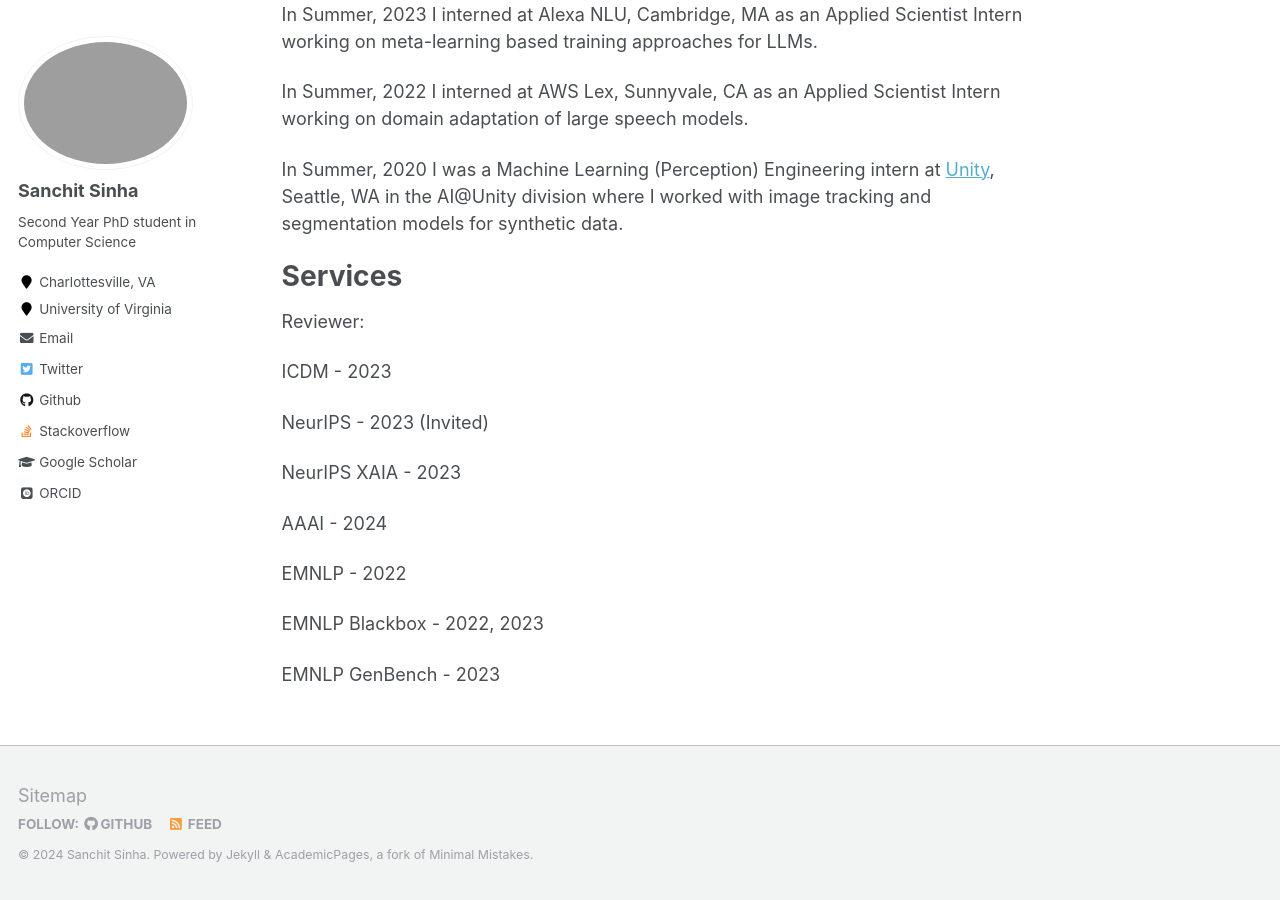
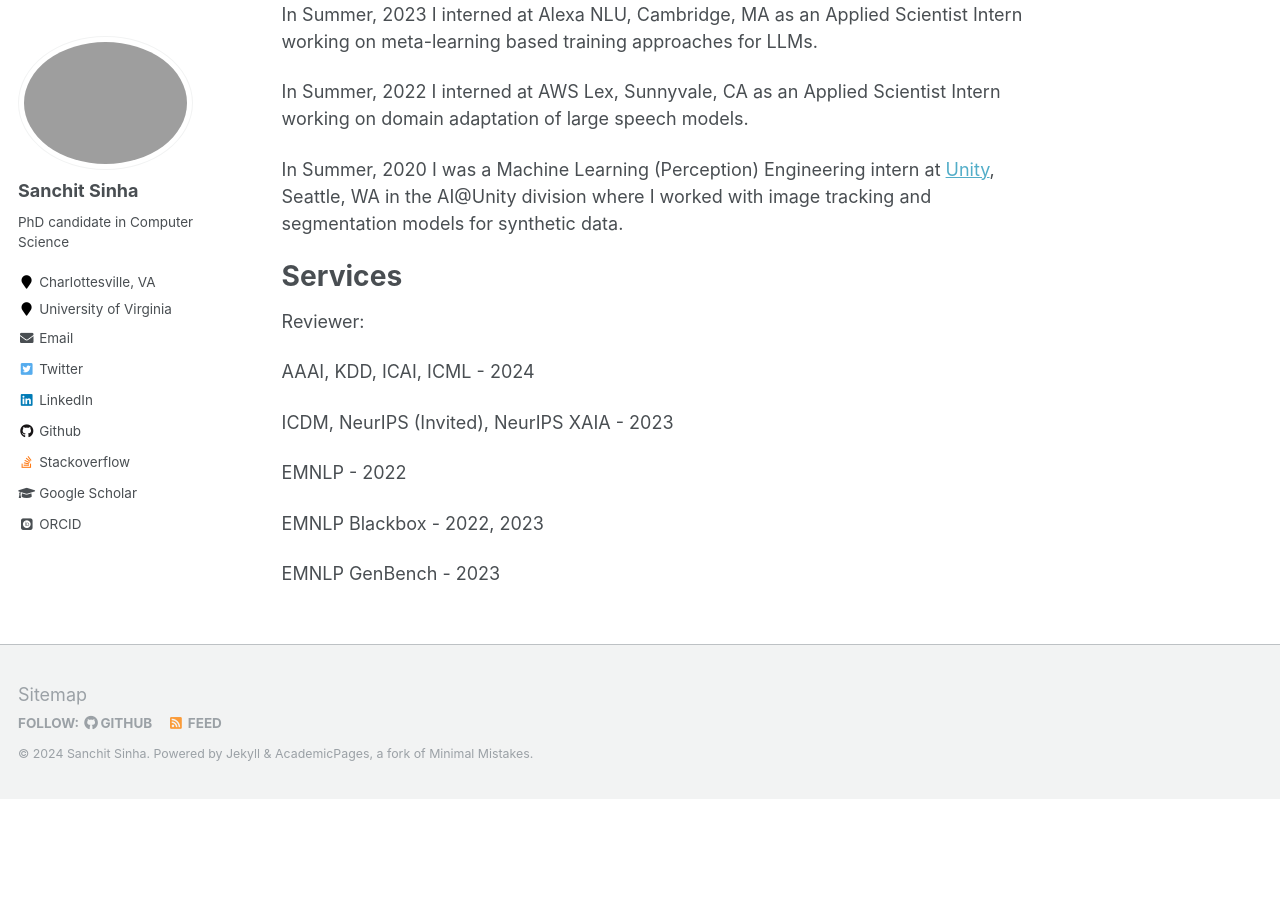
Before and after one commit to sanchit97/sanchit97.github.io, a Jekyll site: the page built from _pages/about.md, in a window 1280 px wide and 900 px high, scrolled down 938 px. Built offline with Jekyll 4.4.1, drawn with Linux system fonts in a browser that asks for light colours; some web fonts are replaced; after the commit the page ends 1737 px from its top, so only the background shows below that; some of the changed text lies outside the part shown.

Commit message:
big changes

```diff
--- a/_config.yml
+++ b/_config.yml
@@ -82,7 +82,7 @@ analytics:
 author:
   name             : "Sanchit Sinha"
   avatar           : "pfp.png"
-  bio              : "Second Year PhD student in Computer Science"
+  bio              : "PhD candidate in Computer Science"
   location         : Charlottesville, VA
   employer         : University of Virginia
   pubmed           :
@@ -102,7 +102,7 @@ author:
   instagram        :
   impactstory      : #"https://profiles.impactstory.org/u/xxxx-xxxx-xxxx-xxxx"
   lastfm           :
-  linkedin         :
+  linkedin         : "https://www.linkedin.com/in/sanchit-sinha-lnkd/"
   orcid            : "https://orcid.org/0000-0003-2650-0612"
   pinterest        :
   soundcloud       :
--- a/_pages/about.md
+++ b/_pages/about.md
@@ -50,13 +50,9 @@ Services
 ======
 Reviewer:
 
-ICDM - 2023
+AAAI, KDD, ICAI, ICML - 2024
 
-NeurIPS - 2023 (Invited)
-
-NeurIPS XAIA - 2023
-
-AAAI - 2024
+ICDM, NeurIPS (Invited), NeurIPS XAIA  - 2023
 
 EMNLP - 2022
 
```
Also changed, not shown: other parts of _pages/about.md (+1 -1 lines).
